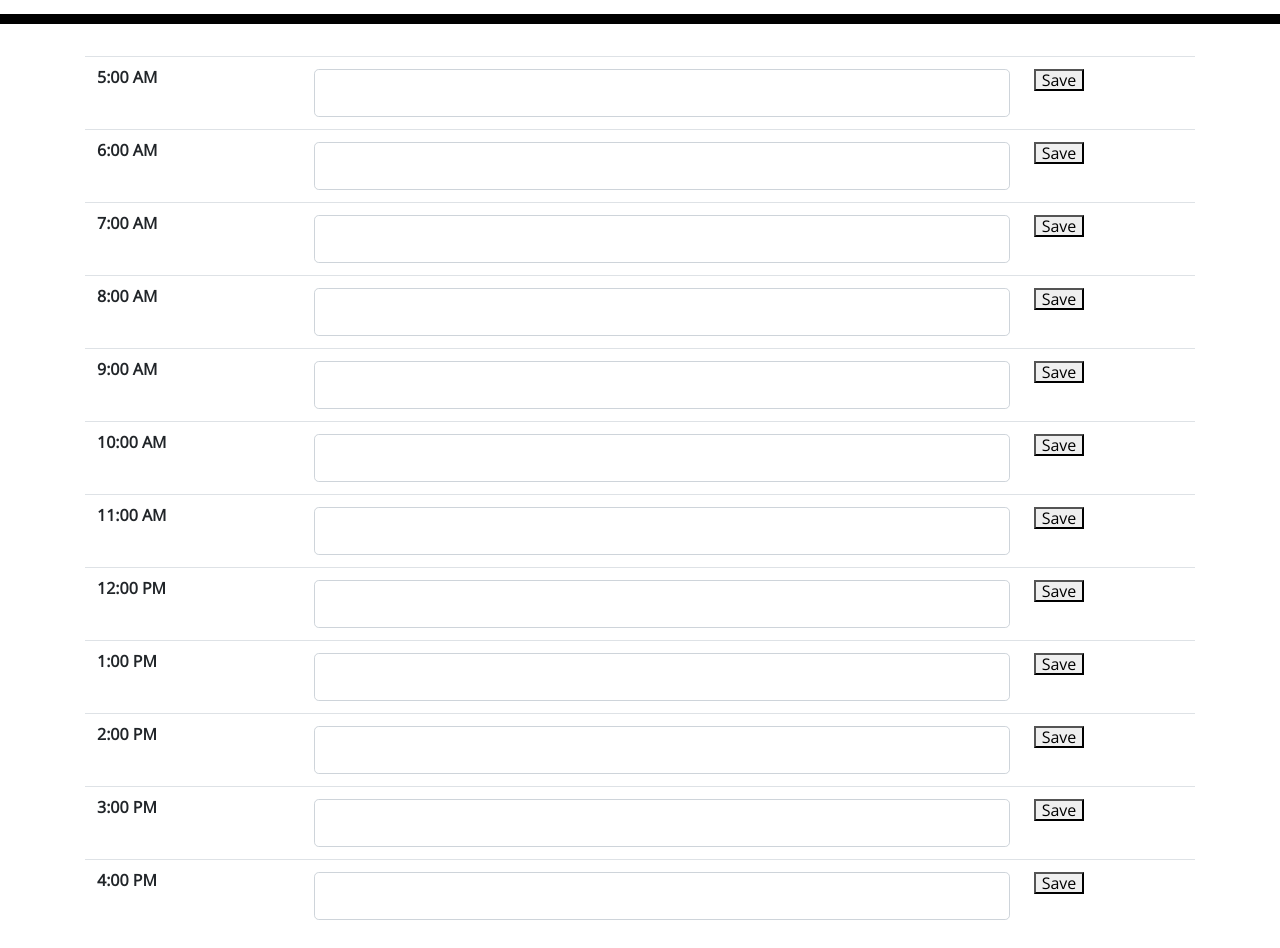
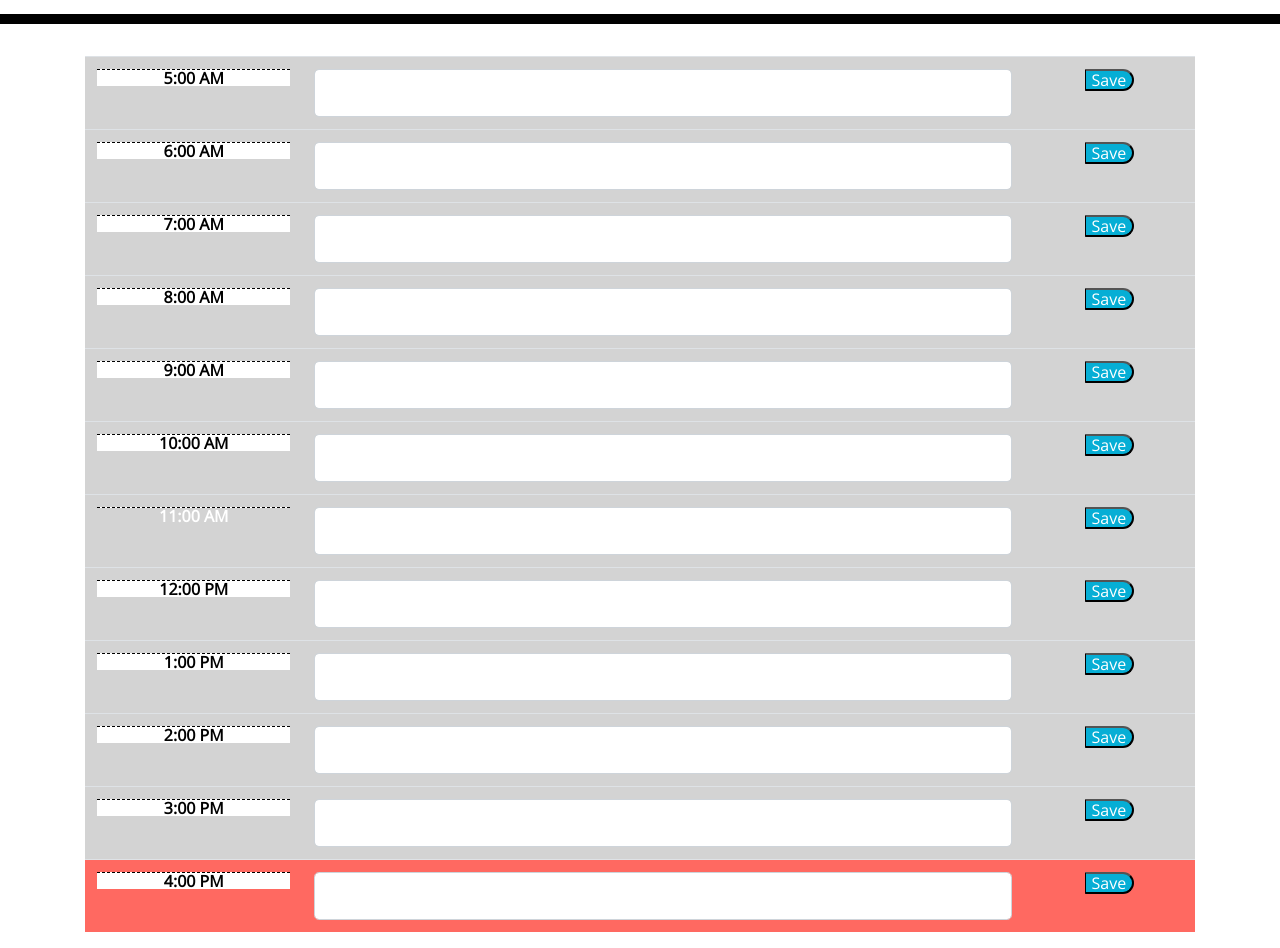
Before and after one commit to nandodavila/Work-Day-Scheduler, a plain HTML site: page index.html in a window 1280 px wide. Shown: the part 280-1228 px from the top of the page. Drawn offline with nearby package versions, Linux system fonts and the light colour scheme.

Commit message:
realized the starter CSS code had prenamed classes, so adjusted html to fit that, and got colors working just gotta display local storage

```diff
--- a/assets/css/style.css
+++ b/assets/css/style.css
@@ -21,7 +21,7 @@ textarea {
   border-bottom: 10px solid black;
 }
 
-.description {
+#form-1 {
   white-space: pre-wrap;
 }
 
--- a/assets/js/script.js
+++ b/assets/js/script.js
@@ -1,17 +1,43 @@
-// var timeBlockTimes = moment().startOf('day').format('h:00 a');
 var moment = moment();
-// var saveBtn = $('.save')
 
 
 var currentDay = moment.format('dddd, MMMM Do YYYY');
 $('#currentDay').text(currentDay);
 
-var currentHour = moment.format('h:00 a');
+var currentHour = moment.hour();
 
 
 $(document).ready(function () {
-    $('.save').on('click', function() {
+    $('.saveBtn').on('click', function() {
         var text = $(this).parent().siblings().children('#form-1').val();
         var time = $(this).parent().parent().attr("id");
         localStorage.setItem(time, text);
         })})
+
+function timeColor() {
+    $('.time-block').each(function () {
+        var timeRow = parseInt($(this).attr("id").split("time")[1]);
+      if (timeRow < currentHour) {
+        $(this).removeClass("future");
+        $(this).removeClass("present");
+        $(this).addClass("past");
+    }
+    else if (timeRow === currentHour) {
+        $(this).removeClass("past");
+        $(this).removeClass("future");
+        $(this).addClass("present");
+    }
+    else {
+        $(this).removeClass("present");
+        $(this).removeClass("past");
+        $(this).addClass("future");
+}})}
+
+function getLocalInput() {
+    for (i = 0; i <localStorage.length; i++) {
+        $('.form-1').text('yee yee')
+    }
+}
+console.log(localStorage.getItem('time' + 5))
+timeColor();
+getLocalInput();
--- a/index.html
+++ b/index.html
@@ -39,65 +39,65 @@
           </tr> -->
         </thead>
         <tbody class="time-body">
-          <tr class="time-rows" id= "time5">
-            <th scope="row"><div class="time">5:00 AM</div></th>
+          <tr class="time-block" id= "time5">
+            <th scope="row"><div class="hour">5:00 AM</div></th>
             <td><input class="form-control form-control-lg copy-form" id = "form-1" type="text" placeholder="" ></td>
-            <td><button class="save">Save</button></td>
+            <td><button class="saveBtn">Save</button></td>
           </tr>
-          <tr class="time-rows" id= "time6">
-            <th scope="row"><div class="time">6:00 AM</div></th>
+          <tr class="time-block" id= "time6">
+            <th scope="row"><div class="hour">6:00 AM</div></th>
             <td><input class="form-control form-control-lg copy-form" id = "form-1" type="text" placeholder=""></td>
-            <td><button class="save">Save</button></td>
+            <td><button class="saveBtn">Save</button></td>
           </tr>
-          <tr class="time-rows" id= "time7">
-            <th scope="row"><div class="time">7:00 AM</div></th>
+          <tr class="time-block" id= "time7">
+            <th scope="row"><div class="hour">7:00 AM</div></th>
             <td><input class="form-control form-control-lg copy-form" id = "form-1" type="text" placeholder=""></td>
-            <td><button class="save">Save</button></td>
+            <td><button class="saveBtn">Save</button></td>
           </tr>
-          <tr class="time-rows" id= "time8">
-            <th scope="row"><div class="time">8:00 AM</div></th>
+          <tr class="time-block" id= "time8">
+            <th scope="row"><div class="hour">8:00 AM</div></th>
             <td><input class="form-control form-control-lg copy-form" id = "form-1" type="text" placeholder=""></td>
-            <td><button class="save">Save</button></td>
+            <td><button class="saveBtn">Save</button></td>
           </tr>
-          <tr class="time-rows" id= "time9">
-            <th scope="row"><div class="time">9:00 AM</div></th>
+          <tr class="time-block" id= "time9">
+            <th scope="row"><div class="hour">9:00 AM</div></th>
             <td><input class="form-control form-control-lg copy-form" id = "form-1" type="text" placeholder=""></td>
-            <td><button class="save">Save</button></td>
+            <td><button class="saveBtn">Save</button></td>
           </tr>
-          <tr class="time-rows" id= "time10">
-            <th scope="row"><div class="time">10:00 AM</div></th>
+          <tr class="time-block" id= "time10">
+            <th scope="row"><div class="hour">10:00 AM</div></th>
             <td><input class="form-control form-control-lg copy-form" id = "form-1" type="text" placeholder=""></td>
-            <td><button class="save">Save</button></td>
+            <td><button class="saveBtn">Save</button></td>
           </tr>
-          <tr class="time-rows" id= "time11">
-            <th scope="row"><div class="time"></div>11:00 AM</th>
+          <tr class="time-block" id= "time11">
+            <th scope="row"><div class="hour"></div>11:00 AM</th>
             <td><input class="form-control form-control-lg copy-form" id = "form-1" type="text" placeholder=""></td>
-            <td><button class="save">Save</button></td>
+            <td><button class="saveBtn">Save</button></td>
           </tr>
-          <tr class="time-rows" id= "time12">
-            <th scope="row"><div class="time">12:00 PM</div></th>
+          <tr class="time-block" id= "time12">
+            <th scope="row"><div class="hour">12:00 PM</div></th>
             <td><input class="form-control form-control-lg copy-form" id = "form-1" type="text" placeholder=""></td>
-            <td><button class="save">Save</button></td>
+            <td><button class="saveBtn">Save</button></td>
           </tr>
-          <tr class="time-rows" id= "time1">
-            <th scope="row"><div class="time">1:00 PM</div></th>
+          <tr class="time-block" id= "time13">
+            <th scope="row"><div class="hour">1:00 PM</div></th>
             <td><input class="form-control form-control-lg copy-form" id = "form-1" type="text" placeholder=""></td>
-            <td><button class="save">Save</button></td>
+            <td><button class="saveBtn">Save</button></td>
           </tr>
-          <tr class="time-rows" id= "time2">
-            <th scope="row"><div class="time">2:00 PM</div></th>
+          <tr class="time-block" id= "time14">
+            <th scope="row"><div class="hour">2:00 PM</div></th>
             <td><input class="form-control form-control-lg copy-form" id = "form-1" type="text" placeholder=""></td>
-            <td><button class="save">Save</button></td>
+            <td><button class="saveBtn">Save</button></td>
           </tr>
-          <tr class="time-rows" id= "time3">
-            <th scope="row"><div class="time">3:00 PM</div></th>
+          <tr class="time-block" id= "time15">
+            <th scope="row"><div class="hour">3:00 PM</div></th>
             <td><input class="form-control form-control-lg copy-form" id = "form-1" type="text" placeholder=""></td>
-            <td><button class="save">Save</button></td>
+            <td><button class="saveBtn">Save</button></td>
           </tr>
-          <tr class="time-rows" id= "time4">
-            <th scope="row"><div class="time">4:00 PM</div></th>
+          <tr class="time-block" id= "time16">
+            <th scope="row"><div class="hour">4:00 PM</div></th>
             <td><input class="form-control form-control-lg copy-form" id = "form-1" type="text" placeholder=""></td>
-            <td><button class="save">Save</button></td>
+            <td><button class="saveBtn">Save</button></td>
           </tr>
         </tbody>
       </table>
```
